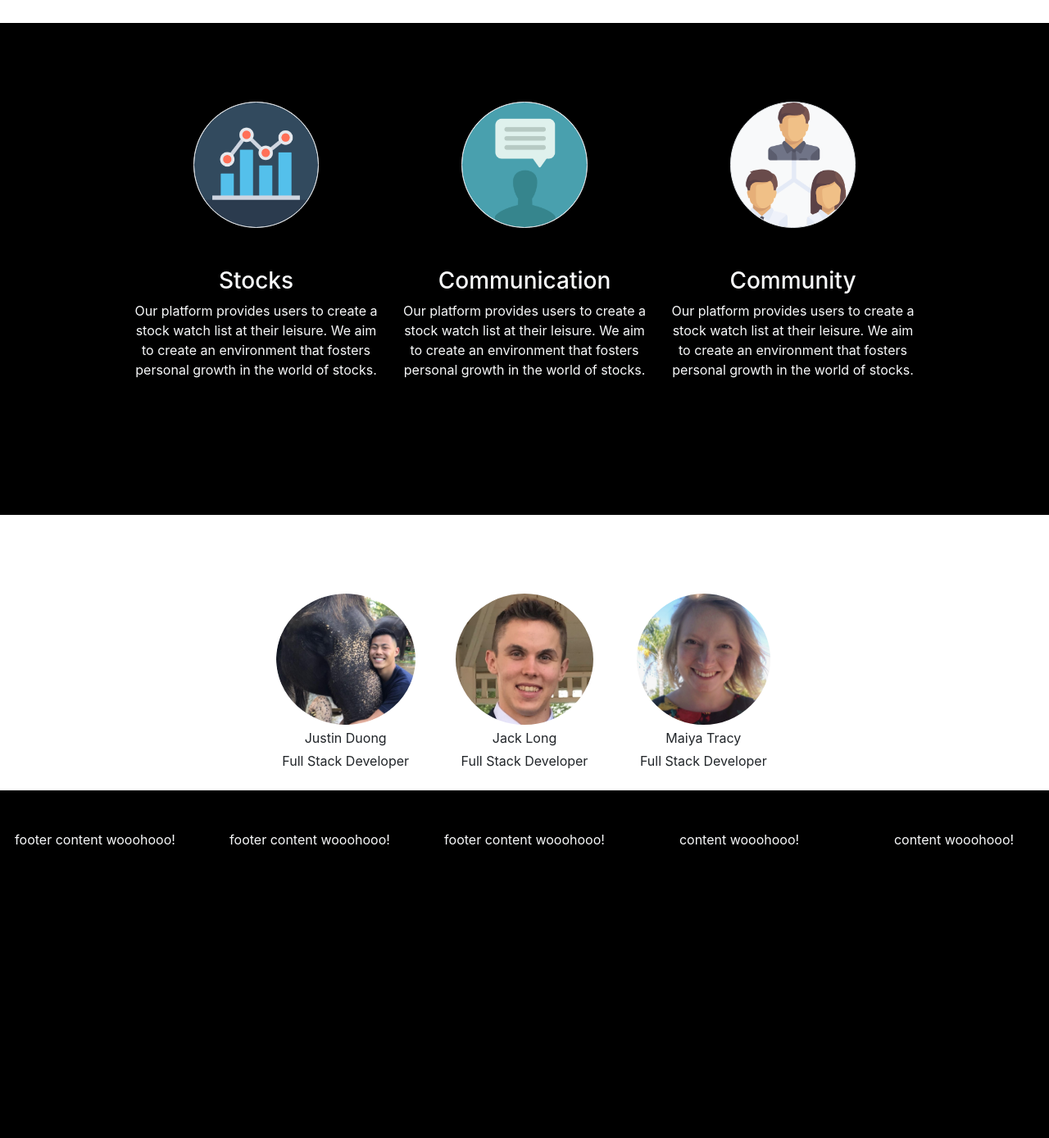
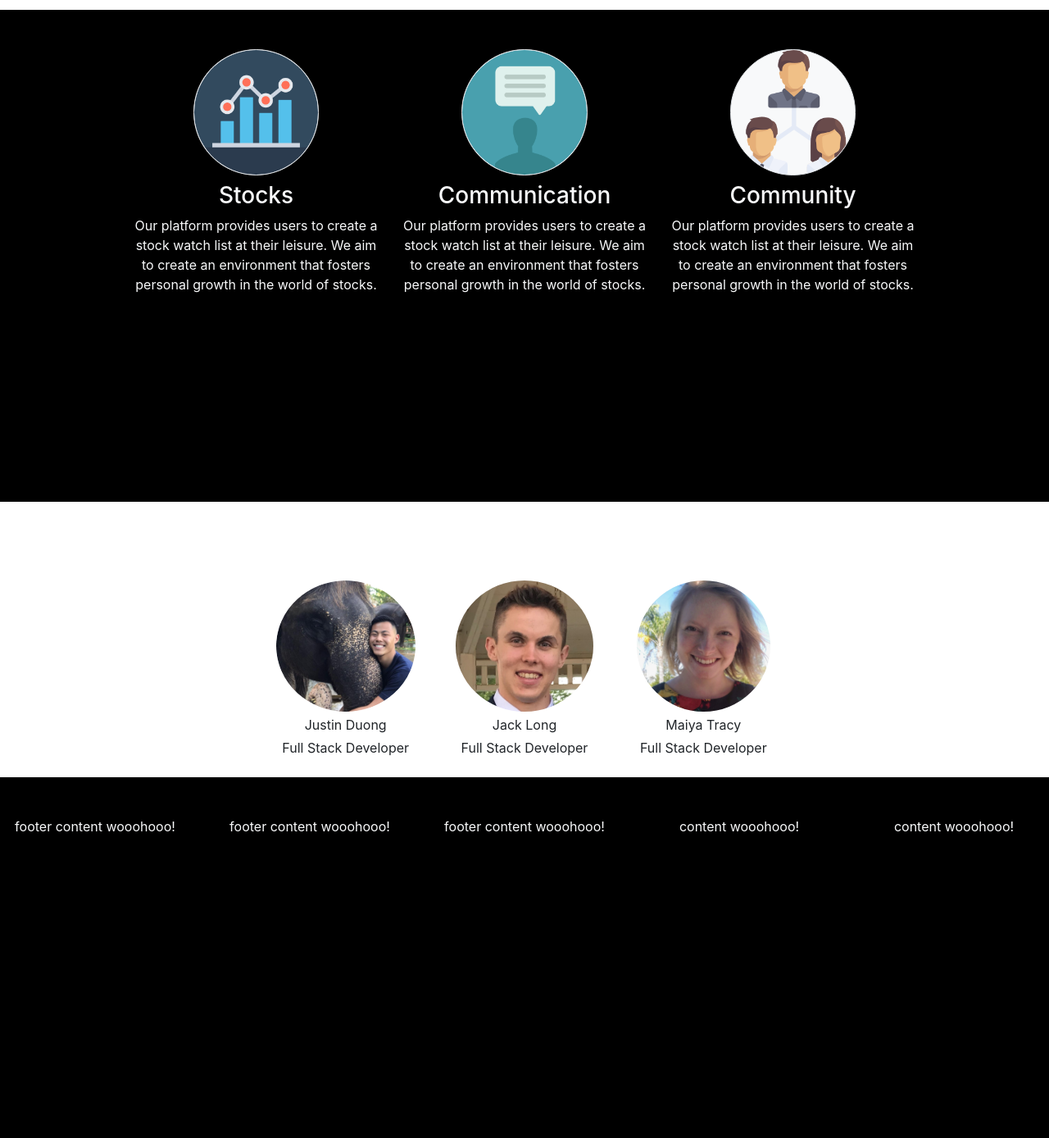
Before and after one commit to maiya-tracy/PythonInvestorsCorner, a Django app: page / in a window 1280 px wide. Shown: the part 746-2134 px from the top of the page at 82% size. After the commit the page ends 1760 px from the top, so only its background shows below. Run offline with Django 3.2, Linux system fonts and the light colour scheme; some libraries are stand-ins or nearby versions.

Commit message:
Jack - fix home spacing

```diff
--- a/apps/login_and_registration_app/templates/login_and_registration_app/home.html
+++ b/apps/login_and_registration_app/templates/login_and_registration_app/home.html
@@ -126,36 +126,36 @@
 		</div>
 		<div class="container-fluid view-height text-center" id="about-us">
 			<div class="background-color about_us">
-				<div class="row mt-5 text-center justify-content-center">
-					<div class="col-3 mt-5 pt-5">
+				<div class="row  text-center justify-content-center">
+					<div class="col-3  pt-5">
 						<img class="bg-light border rounded-circle about-us-img align-center text-center align-middle"
 							src="{% static 'login_and_registration_app/images/analytics.png' %}" />
 					</div>
-					<div class="col-3 mt-5 pt-5">
+					<div class="col-3  pt-5">
 						<img class="bg-light border rounded-circle about-us-img align-center text-center align-middle"
 							src="{% static 'login_and_registration_app/images/chat.png' %}" />
 					</div>
-					<div class="col-3 mt-5 pt-5">
+					<div class="col-3  pt-5">
 						<img class="bg-light border rounded-circle about-us-img align-center text-center align-middle"
 							src="{% static 'login_and_registration_app/images/collaboration.png' %}" />
 					</div>
 				</div>
-				<div class="row text-center justify-content-center">
-					<div class="col-3 mt-5">
+				<div class="row text-center mt-2 justify-content-center">
+					<div class="col-3 ">
 						<p class="h3 text-light">Stocks</p>
 						<p class="text-center text-light">
 							Our platform provides users to create a stock watch list at their leisure. We aim to create
 							an environment that fosters personal growth in the world of stocks.
 						</p>
 					</div>
-					<div class="col-3 mt-5">
+					<div class="col-3 ">
 						<p class="h3 text-light">Communication</p>
 						<p class="text-center text-light">
 							Our platform provides users to create a stock watch list at their leisure. We aim to create
 							an environment that fosters personal growth in the world of stocks.
 						</p>
 					</div>
-					<div class="col-3 mt-5">
+					<div class="col-3 ">
 						<p class="h3 text-light">Community</p>
 						<p class="text-center text-light">
 							Our platform provides users to create a stock watch list at their leisure. We aim to create
```
